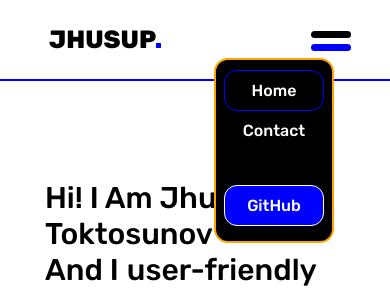
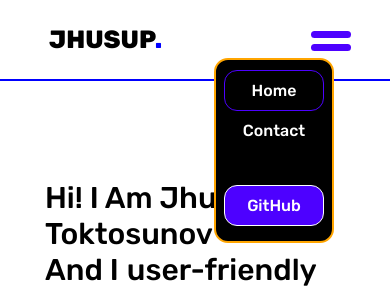
Before and after one commit to TheNowy/Project-Portfolio, a React (Vite) app: page / in a window 390 px wide. Both pictures are taken after a click on the element 331 px from the left and 39 px from the top of the page. Shown: the top 288 px of the page. Built offline with nearby package versions, Linux system fonts and the light colour scheme.

Commit message:
Fix Header

```diff
--- a/src/components/wrapper/header/DropDownMenu/DropDown.jsx
+++ b/src/components/wrapper/header/DropDownMenu/DropDown.jsx
@@ -5,7 +5,7 @@ import { NavLink } from "react-router-dom";
 const DropDown = () => {
   const activeLink = ({ isActive }) => {
     return {
-      border: isActive ? "solid 1px blue" : "none"
+      border: isActive ? "solid 1px #4d01ff" : "none"
     };
   };
 
--- a/src/components/wrapper/header/DropDownMenu/DropDown.module.scss
+++ b/src/components/wrapper/header/DropDownMenu/DropDown.module.scss
@@ -33,7 +33,7 @@
       align-items: center;
       width: 100px;
       padding: 10px;
-      background-color: blue;
+      background-color: #4d01ff;
       color: white;
       border: solid 1px white;
       border-radius: 13px;
--- a/src/components/wrapper/header/Header.module.scss
+++ b/src/components/wrapper/header/Header.module.scss
@@ -80,11 +80,7 @@
       li {
         display: none;
       }
-      .burger_menu {
-        position: absolute;
-        left: 47rem;
-        bottom: 1rem;
-      }
+
     }
     .header_wrap {
       .gitlink {
@@ -104,13 +100,9 @@
           width: 40px;
           height: 7px;
           margin: 6px auto;
-          background-color: #000000;
+          background-color: #4d01ff;
           border-radius: 12px;
           transition: 0.2s;
-
-          &:nth-child(2) {
-            background-color: blue;
-          }
         }
       }
     }
```
